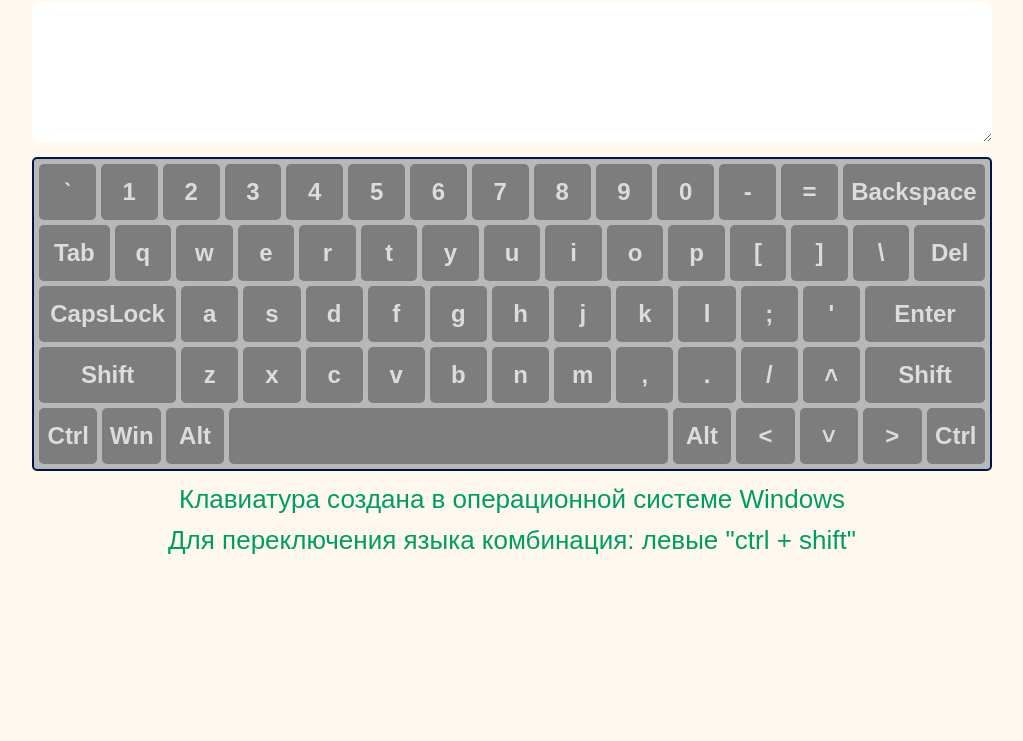
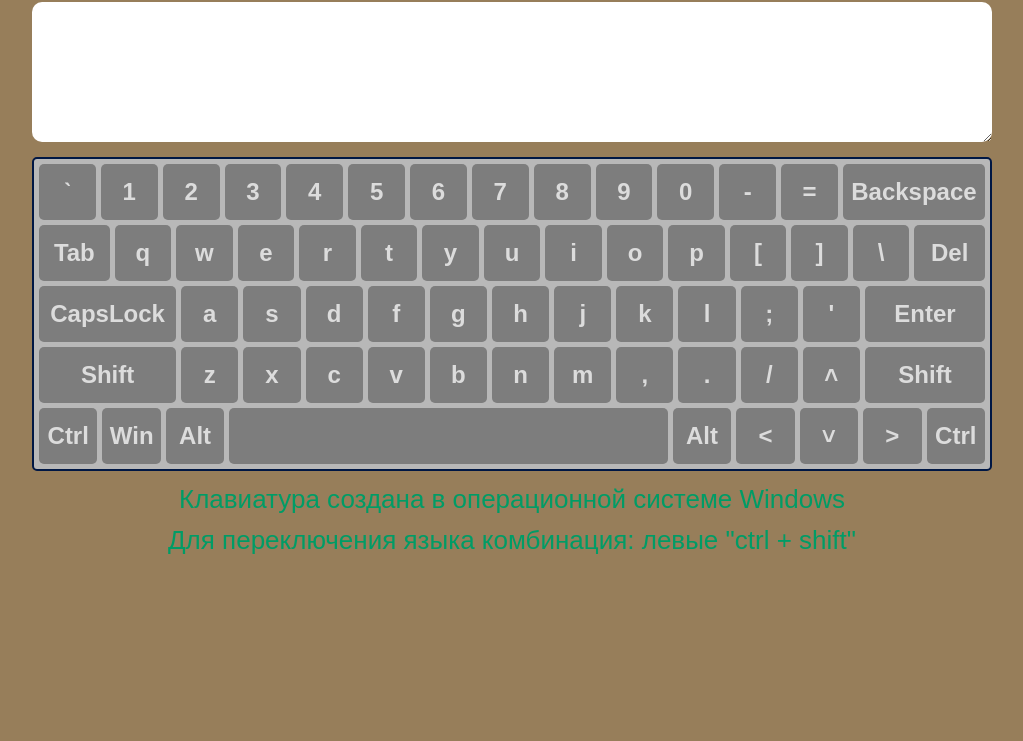
Before and after one commit to mikhaelHan/keyboard, a website: page index.html in a window 1280 px wide. Shown: the part 79-820 px from the top of the page, without its empty margins (128-1151 px from the left). Drawn offline with nearby package versions, Linux system fonts and the light colour scheme; files that its build step writes are made by us from their sources.

Commit message:
Refactor code be

```diff
--- a/css/style.scss
+++ b/css/style.scss
@@ -1,7 +1,7 @@
 @import url(nullstyle.css);
 
 body {
-	background: rgb(255, 248, 238);
+	background: rgb(151, 126, 90);
 }
 
 .wrapper {
```
